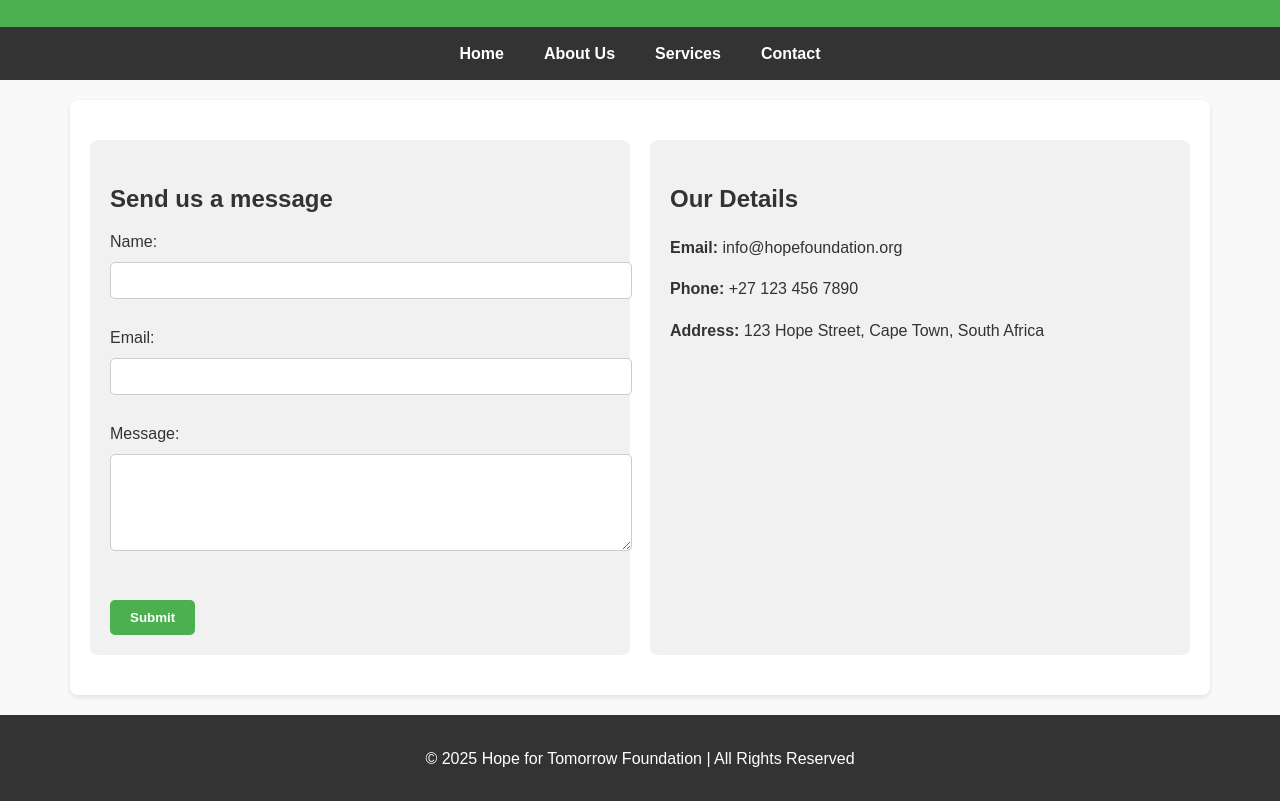
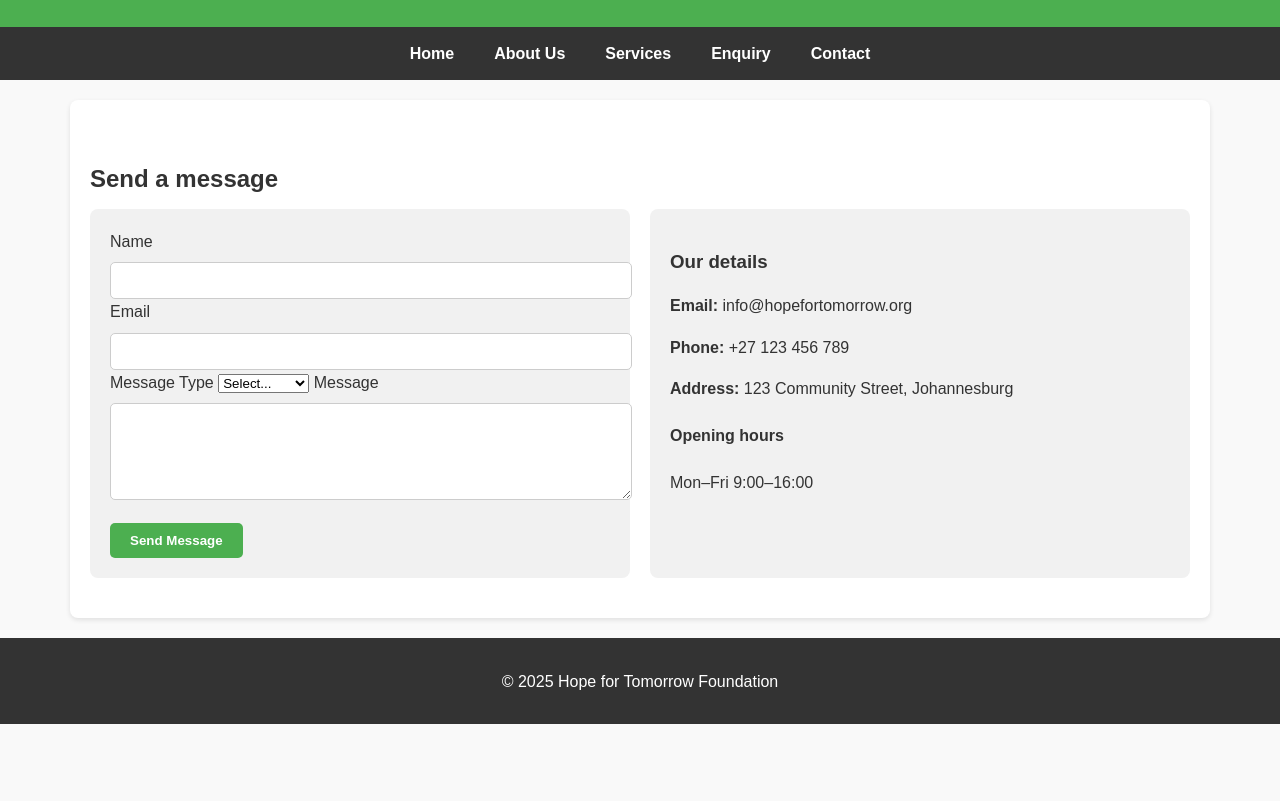
Before and after one commit to 011777/school-assignment-tryout-, a plain HTML site: page ST10496959_Olivia MOKE _WEDDE5020w_POE/contact.html in a window 1280 px wide. Shown: the part 96-897 px from the top of the page. After the commit the page ends 820 px from the top, so only its background shows below. Drawn offline with nearby package versions, Linux system fonts and the light colour scheme.

Commit message:
Update contact.html

```diff
--- a/ST10496959_Olivia MOKE _WEDDE5020w_POE/contact.html
+++ b/ST10496959_Olivia MOKE _WEDDE5020w_POE/contact.html
@@ -1,55 +1,66 @@
 <!DOCTYPE html>
 <html lang="en">
 <head>
-  <meta charset="UTF-8">
-  <meta name="viewport" content="width=device-width, initial-scale=1.0">
-  <title>Contact Us - Hope for Tomorrow Foundation</title>
+  <meta charset="utf-8" />
+  <meta name="viewport" content="width=device-width,initial-scale=1" />
+  <title>Contact - Hope for Tomorrow Foundation</title>
+  <meta name="description" content="Contact the Hope for Tomorrow Foundation." />
   <link rel="stylesheet" href="style.css">
+  <script src="https://code.jquery.com/jquery-3.6.0.min.js" defer></script>
+  <script src="js/script.js" defer></script>
 </head>
 <body>
-
-  <header>
-    <h1>Contact Us</h1>
-  </header>
-
-  <nav>
-    <div class="navbar">
-      <a href="index.html">Home</a>
-      <a href="about.html">About Us</a>
-      <a href="services.html">Services</a>
-      <a href="contact.html">Contact</a>
-    </div>
+  <header><h1>Contact Us</h1></header>
+  <nav class="navbar">
+    <a href="index.html">Home</a>
+    <a href="about.html">About Us</a>
+    <a href="services.html">Services</a>
+    <a href="enquiry.html">Enquiry</a>
+    <a href="contact.html">Contact</a>
   </nav>
 
   <section>
+    <h2>Send a message</h2>
     <div class="contact-container">
       <div class="contact-form">
-        <h2>Send us a message</h2>
-        <form>
-          <label for="name">Name:</label><br>
-          <input type="text" id="name" name="name" required><br><br>
+        <form id="contact-form" novalidate>
+          <label for="c-name">Name</label>
+          <input id="c-name" name="name" type="text" required minlength="2">
 
-          <label for="email">Email:</label><br>
-          <input type="email" id="email" name="email" required><br><br>
+          <label for="c-email">Email</label>
+          <input id="c-email" name="email" type="email" required>
 
-          <label for="message">Message:</label><br>
-          <textarea id="message" name="message" rows="5" required></textarea><br><br>
+          <label for="c-type">Message Type</label>
+          <select id="c-type" name="type" required>
+            <option value="">Select...</option>
+            <option value="general">General</option>
+            <option value="donation">Donation</option>
+            <option value="volunteer">Volunteer</option>
+            <option value="partnership">Partnership</option>
+          </select>
 
-          <button type="submit">Submit</button>
+          <label for="c-message">Message</label>
+          <textarea id="c-message" name="message" rows="5" required minlength="10"></textarea>
+
+          <button type="submit">Send Message</button>
         </form>
+
+        <div id="contact-feedback" class="feedback" aria-live="polite"></div>
       </div>
+
       <div class="contact-info">
-        <h2>Our Details</h2>
-        <p><strong>Email:</strong> info@hopefoundation.org</p>
-        <p><strong>Phone:</strong> +27 123 456 7890</p>
-        <p><strong>Address:</strong> 123 Hope Street, Cape Town, South Africa</p>
+        <h3>Our details</h3>
+        <p><strong>Email:</strong> info@hopefortomorrow.org</p>
+        <p><strong>Phone:</strong> +27 123 456 789</p>
+        <p><strong>Address:</strong> 123 Community Street, Johannesburg</p>
+        <h4>Opening hours</h4>
+        <p>Mon–Fri 9:00–16:00</p>
       </div>
     </div>
   </section>
 
   <footer>
-    <p>&copy; 2025 Hope for Tomorrow Foundation | All Rights Reserved</p>
+    <p>&copy; 2025 Hope for Tomorrow Foundation</p>
   </footer>
-
 </body>
 </html>
```
